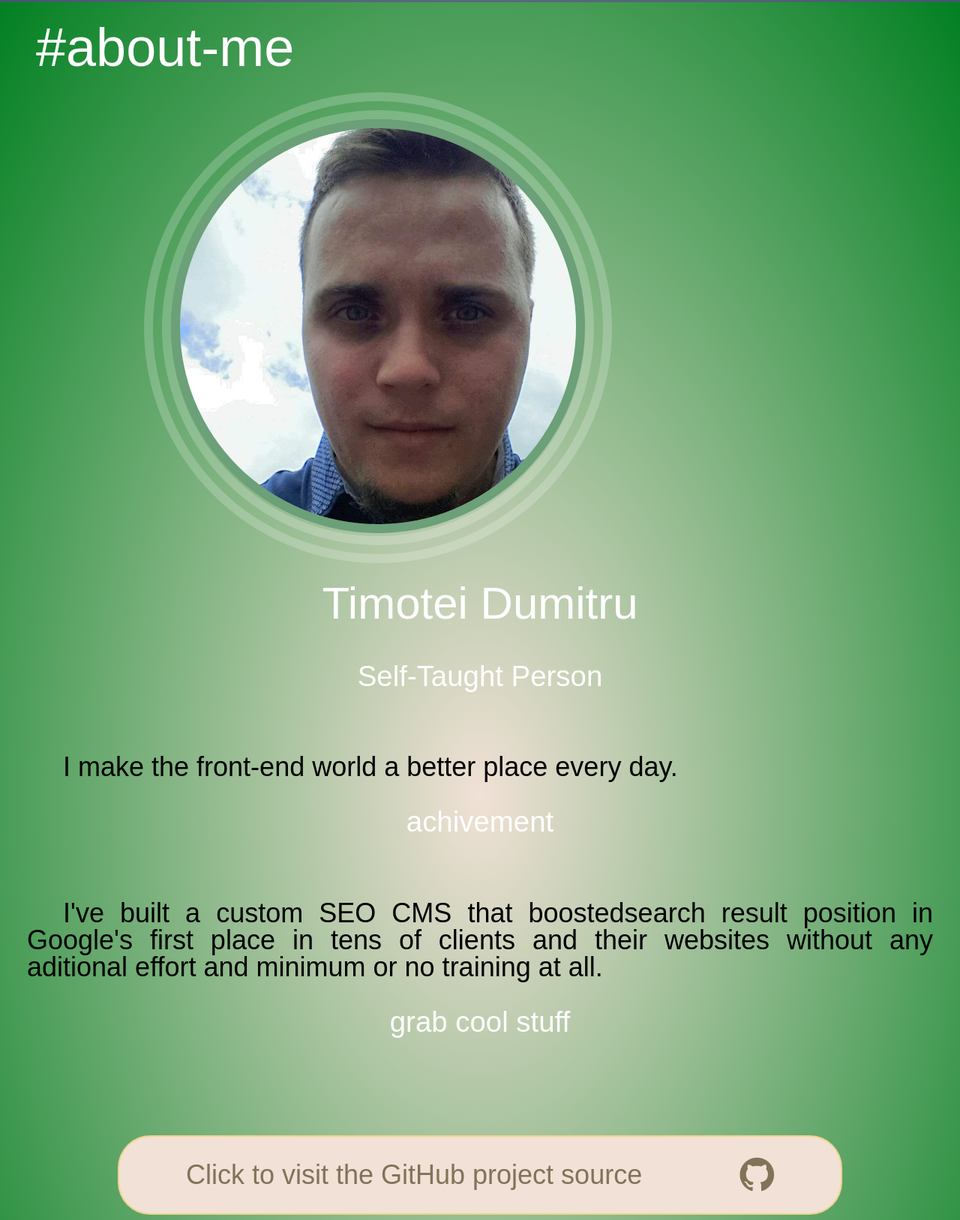
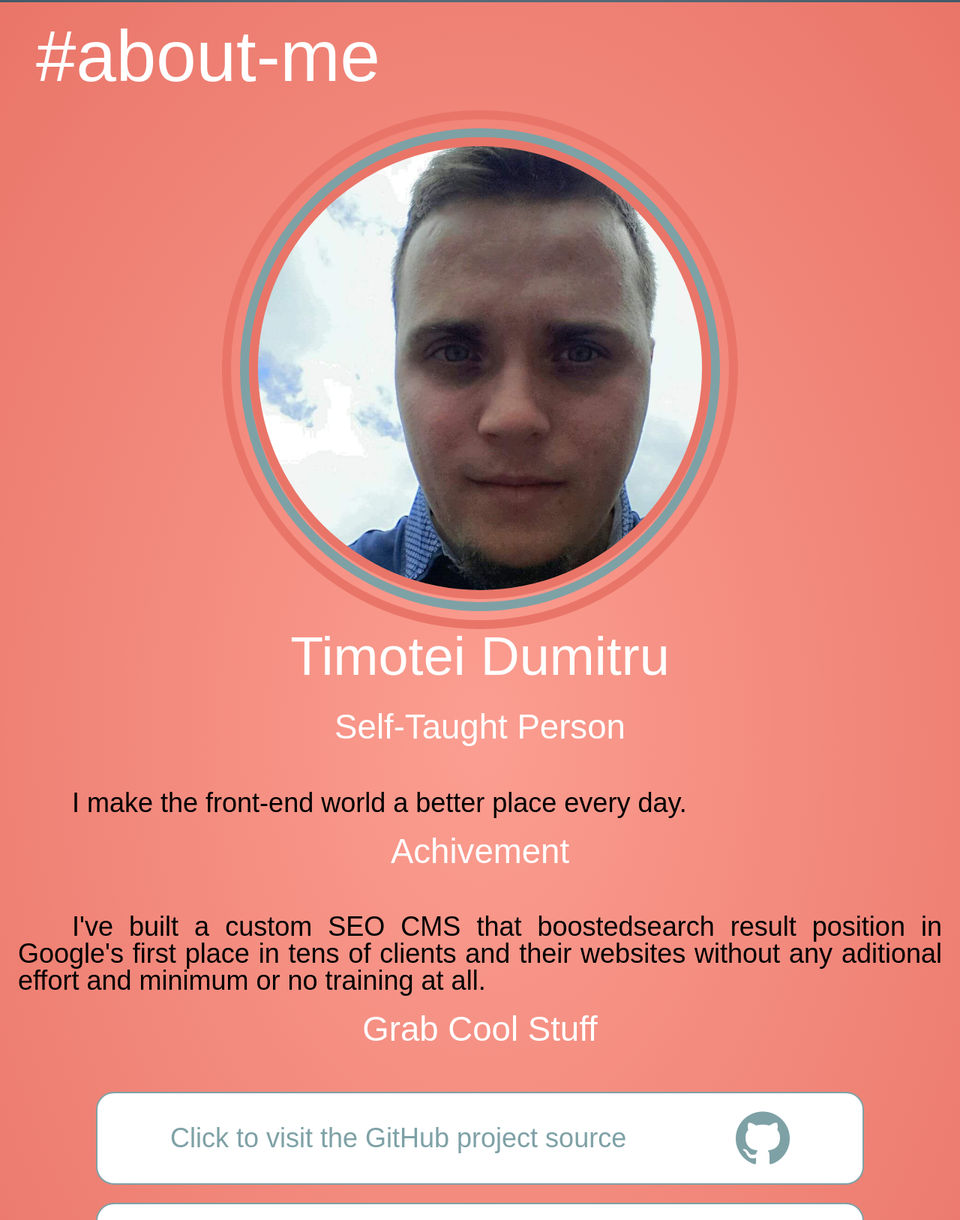
Before and after one commit to ShokadinuEU/my-CV, a website: page src/index.pug in a window 1280 px wide. Shown: the part 797-2424 px from the top of the page at 75% size. Drawn offline with nearby package versions, Linux system fonts and the light colour scheme; files that its build step writes are made by us from their sources; files whose address does not match are found by name; a web font is replaced by a local one.

Commit message:
refactoring color names and backgrounds

```diff
--- a/src/_component/about-me/about-me.pug
+++ b/src/_component/about-me/about-me.pug
@@ -6,13 +6,13 @@
   var myTitle = "Self-Taught Person"
   var slogan = "I make the front-end world a better place every day."
   var achivement = {
-    title: 'achivement',
+    title: 'Achivement',
     content: `I've built a custom SEO CMS that boostedsearch result
     position in Google's first place in tens of clients and their websites without
     any aditional effort and minimum or no training at all.`
   }
   var coolStuff = {
-    title: 'grab cool stuff',
+    title: 'Grab Cool Stuff',
     buttonList: [
       {
         url: 'https://github.com/ShokadinuEU/my-CV',
--- a/src/_component/about-me/about-me.scss
+++ b/src/_component/about-me/about-me.scss
@@ -1,31 +1,33 @@
 .about-me {
-  background-image: radial-gradient(#f1e1d6, #028022);
+  background-image: radial-gradient(
+    ellipse,
+    $color-gerladine,
+    $color-terracotta
+  );
 }
 
 .about-me__header {
-  color: white;
-  padding: 1rem 2rem;
-  font-size: 3rem;
-  margin-bottom: 1rem;
+  color: $color-white;
+  @extend %header;
 }
 
 .about-me__avatar {
   border-radius: 50%;
   width: 100%;
-  border: 0.5rem solid #6ba078;
+  border: 0.5rem solid $color-terracotta;
 }
 
 .about-me__avatar-wrapper {
-  max-width: 45%;
-  margin: 1rem 2.8rem 2rem 9rem;
-  border: 0.5rem solid rgba(255, 255, 255, 0.2);
+  max-width: 50%;
+  margin: 1rem auto;
+  border: 0.5rem solid $color-gumbo;
   border-radius: 50%;
   position: relative;
 
   &::after {
     content: "";
     position: absolute;
-    border: 0.5rem solid rgba(255, 255, 255, 0.2);
+    border: 0.5rem solid $color-terracotta;
     top: -1.5rem;
     bottom: -1.5rem;
     left: -1.5rem;
@@ -35,17 +37,18 @@
 }
 
 .about-me__full-name {
-  font-size: 2.5rem;
+  font-size: 3rem;
 }
 
 .about-me__title {
-  font-size: 1.6rem;
+  font-size: 1.9rem;
+  color: $color-gumbo;
 }
 
 .about-me__full-name,
 .about-me__title {
-  color: white;
-  padding: 0 1rem 2rem;
+  color: $color-white;
+  padding: 0 0.7rem 1.5rem;
   text-align: center;
 }
 
@@ -53,25 +56,24 @@
 .about-me__content {
   font-size: 1.5rem;
   text-align: justify;
-  padding: 1.5rem;
-  text-indent: 2rem;
+  padding: 1rem;
+  text-indent: 3rem;
 }
 
 .about-me__link-list {
-  padding: 1.5rem;
   text-align: center;
 }
 
 .about-me__link {
   display: inline-block;
   width: 80%;
-  font-size: 1.9rem;
+  font-size: 3rem;
   text-decoration: none;
-  border: 0.1rem solid rgba(228, 189, 16, 0.37);
-  border-radius: 1.8rem;
-  background-color: #f1e1d6;
-  color: rgb(129, 115, 88);
-  margin: 2rem auto;
+  border: 0.1rem solid $color-gumbo;
+  border-radius: 1rem;
+  background-color: $color-white;
+  color: $color-gumbo;
+  margin: 1rem auto;
   display: flex;
   justify-content: space-around;
   align-items: center;
--- /dev/null
+++ b/src/_component/award/award.pug
@@ -0,0 +1,5 @@
+-
+  var awardHeader = '#awards'
+#award
+.award
+  .award__header=awardHeader
--- /dev/null
+++ b/src/_component/award/award.scss
@@ -0,0 +1,4 @@
+.award__header {
+  color: $color-periwinkle-gray;
+  @extend %header;
+}
--- /dev/null
+++ b/src/_component/config/color.scss
@@ -0,0 +1,5 @@
+$color-periwinkle-gray: #b2c7e2;
+$color-white: #fff;
+$color-gumbo: #7ea1a6;
+$color-terracotta: #e97568;
+$color-gerladine: #fb9e91;
--- /dev/null
+++ b/src/_component/config/common.scss
@@ -0,0 +1,5 @@
+%header {
+  padding: 1rem 2rem;
+  font-size: 4rem;
+  margin-bottom: 1rem;
+}
--- a/src/_component/landing-page/landing-page.scss
+++ b/src/_component/landing-page/landing-page.scss
@@ -27,7 +27,7 @@
 }
 
 .landing-page__label {
-  color: rgb(60, 60, 245);
+  color: $color-white;
   padding: 0.1rem 0.3rem;
   font-size: 1.5rem;
   cursor: pointer;
@@ -51,7 +51,7 @@
 
 .landing-page__box-body {
   display: inline-block;
-  border: 0.2rem solid rgb(229, 253, 95);
+  border: 0.2rem solid $color-white;
   border-radius: 0.3rem;
   padding: 0.5rem;
   margin-top: 0.4rem;
@@ -69,7 +69,7 @@
 
 .landing-page__box-info,
 .landing-page__box-close {
-  background: white;
+  background: $color-white;
   padding: 0.4rem;
   white-space: nowrap;
   line-height: 1.2rem;
@@ -92,7 +92,7 @@
 .landing-page__box-link,
 .landing-page__box-link:visited,
 .landing-page__box-message {
-  color: white;
+  color: $color-white;
 }
 
 .landing-page__box-link,
--- a/src/index.pug
+++ b/src/index.pug
@@ -6,3 +6,4 @@ block cool-config
 block awesome-content
   include _component/landing-page/landing-page
   include _component/about-me/about-me
+  include _component/award/award
--- a/src/style.scss
+++ b/src/style.scss
@@ -1,5 +1,8 @@
 @import '_component/config/reset';
+@import '_component/config/common';
+@import '_component/config/color';
 @import '_component/layout/layout';
 @import '_component/font/icon-font';
 @import '_component/landing-page/landing-page';
 @import '_component/about-me/about-me';
+@import '_component/award/award';
```
